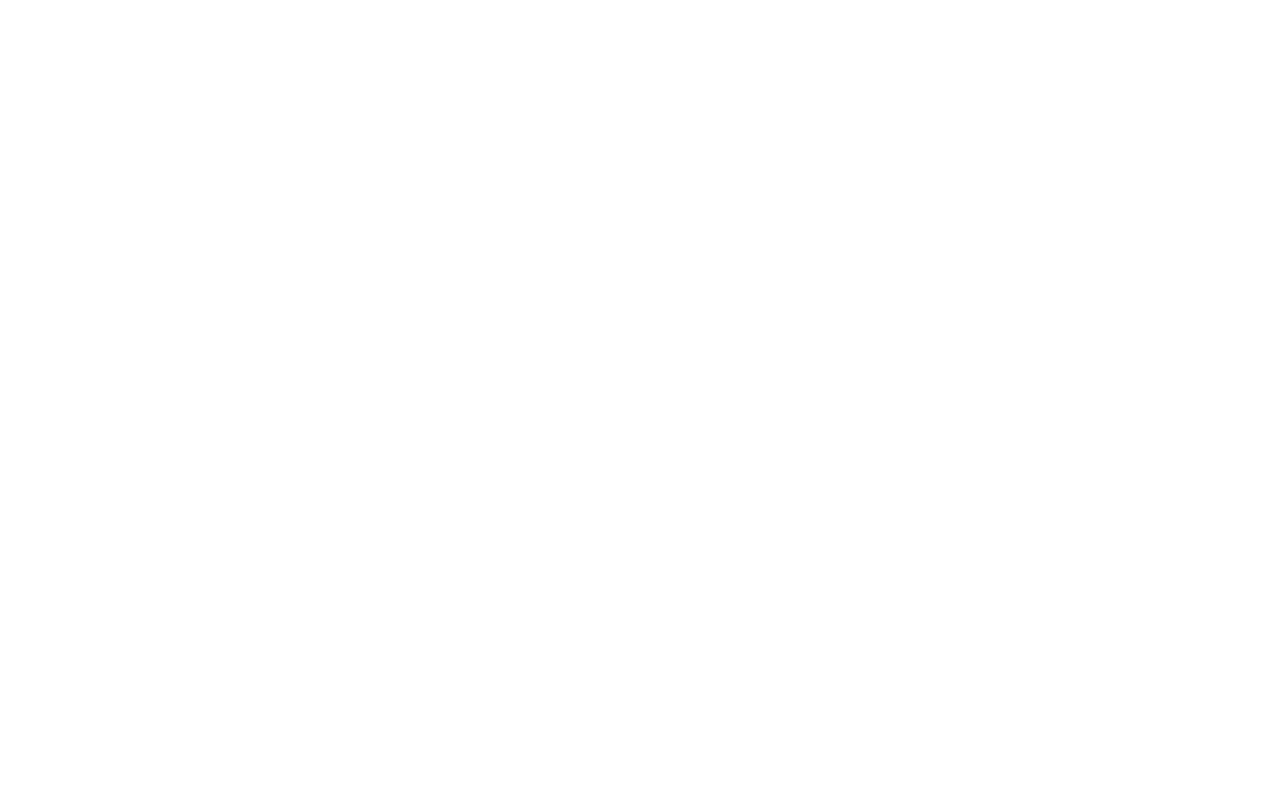
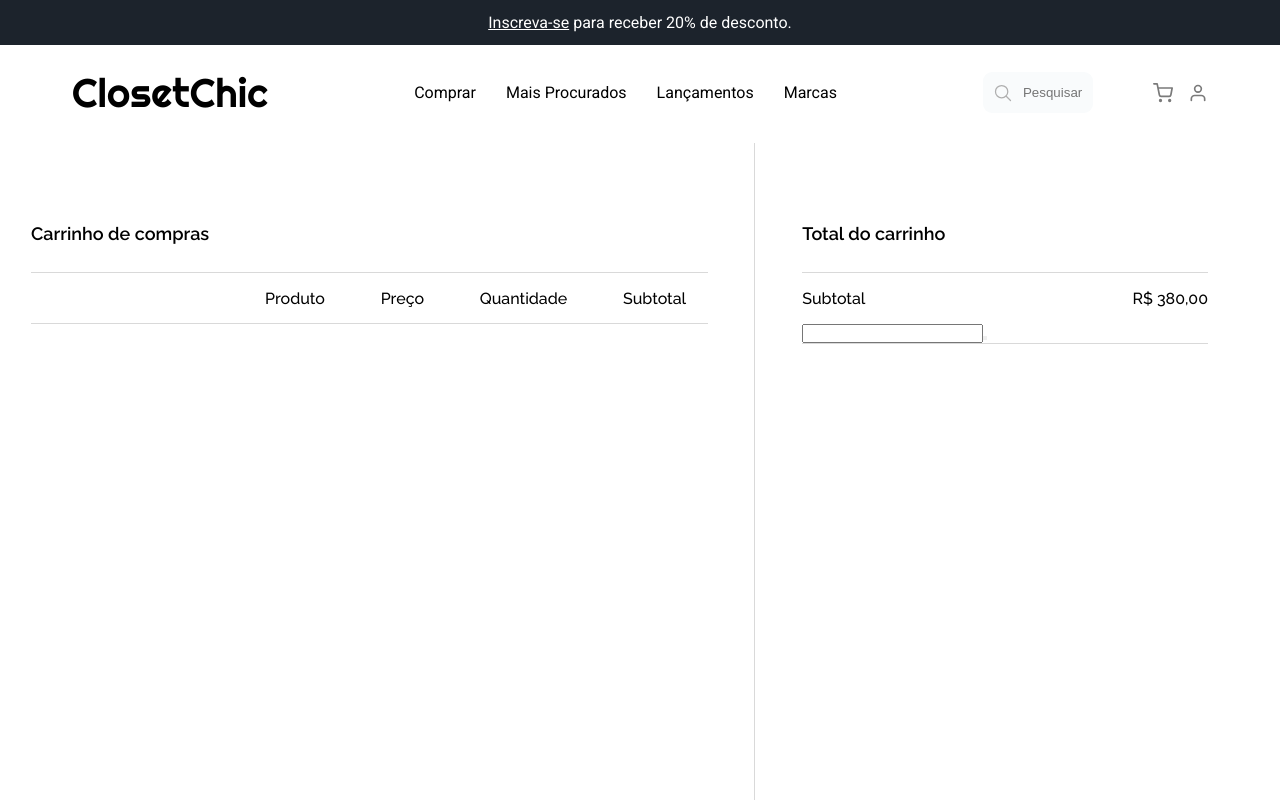
Before and after one commit to patrick-ddeus/closetchic-front, a React (Create React App) app: page /cart in a window 1280 px wide. Before the commit this address had no page. Shown: the top 800 px of the page. Built offline with nearby package versions, Linux system fonts and the light colour scheme.

Commit message:
Cart page layout organization

```diff
--- a/src/App.js
+++ b/src/App.js
@@ -3,6 +3,7 @@
 import ProductPage from './pages/ProductPage';
 import StorePage from './pages/StorePage';
 import UnderConstructionPage from './pages/UnderConstructionPage';
+import CartPage from './pages/CartPage/index.jsx';
 
 const App = () => {
   return (
@@ -11,7 +12,7 @@
       <Routes>
         <Route path='/' element={<HomePage />} />
         <Route path='/products/:slug' element={<ProductPage />} />
-
+        <Route path='/cart' element={<CartPage />} />
         <Route path='/products' element={<StorePage />} />
         <Route path='/under-construction' element={<UnderConstructionPage />} />
       </Routes>
--- /dev/null
+++ b/src/pages/CartPage/index.jsx
@@ -0,0 +1,51 @@
+import DescountBar from "../../components/DescountBar/index.jsx";
+import Footer from "../../components/Footer/index.jsx";
+import Header from "../../components/Header/index.jsx";
+import { ContainerCart, ContainerCartPage, ContainerLeft, ContainerRight, ContainerSubtotal, Coupon, Product, SectionBreak, TableDescriptions } from "./style.jsx";
+
+export default function CartPage(){
+  return(
+    <>
+    <DescountBar />
+    <Header />
+    <ContainerCartPage>
+      <ContainerLeft>
+        <h1>Carrinho de compras</h1>
+        <SectionBreak/>
+        <TableDescriptions>
+          <h2>Produto</h2>
+          <h2>Preço</h2>
+          <h2>Quantidade</h2>
+          <h2>Subtotal</h2>
+        </TableDescriptions>
+        <SectionBreak/>
+        <ContainerCart>
+          <Product>
+
+          </Product>
+          <Product>
+
+          </Product>
+          <Product>
+
+          </Product>
+        </ContainerCart>
+      </ContainerLeft>
+      <ContainerRight>
+        <h1>Total do carrinho</h1>
+        <SectionBreak />
+        <ContainerSubtotal>
+          <h2>Subtotal</h2>
+          <h2>R$ 380,00</h2>
+        </ContainerSubtotal>
+        <Coupon>
+          <input type="text" />
+          <button></button>
+        </Coupon>
+        <SectionBreak />
+      </ContainerRight>
+    </ContainerCartPage>
+    <Footer />
+    </>
+  )
+}
--- /dev/null
+++ b/src/pages/CartPage/style.jsx
@@ -0,0 +1,66 @@
+import styled from "styled-components";
+
+export const ContainerCartPage = styled.div`
+  display: flex;
+  margin: auto;
+  h1{
+    font-family: 'Raleway';
+    font-weight: 600;
+    font-size: 18px;
+    margin-bottom: 28px;
+  }
+`
+export const ContainerLeft = styled.div`
+  width: 59%;
+  border-right: 1px solid #D9D9D9;
+  padding: 80px 46px 0px 31px;
+`
+export const ContainerRight = styled.div`
+  width: 41%;
+  padding: 80px 72px 0px 47px;
+`
+export const SectionBreak = styled.div`
+  width: 100%;
+  height: 1px;
+  background-color: #D9D9D9;
+`
+export const TableDescriptions = styled.div`
+  padding: 0 22px 0 234px;
+  height: 50px;
+  display: flex;
+  justify-content: space-between;
+  align-items: center;
+  h2{
+    font-family: 'Raleway';
+    font-weight: 500;
+    font-size: 16px;
+  }
+`
+export const ContainerCart = styled.div`
+  padding-top: 38px;
+  display: flex;
+  flex-direction: column;
+  justify-content: space-between;
+`
+export const Product = styled.div`
+  height: 174px;
+`
+export const ContainerSubtotal = styled.div`
+  height: 50px;
+  display: flex;
+  justify-content: space-between;
+  align-items: center;
+  h2{
+    font-family: 'Raleway';
+    font-weight: 500;
+    font-size: 16px;
+  }
+`
+export const Coupon = styled.div`
+  input{
+
+  }
+  button{
+
+  }
+`
```
Lines whose indentation alone changed are shown as unchanged.
